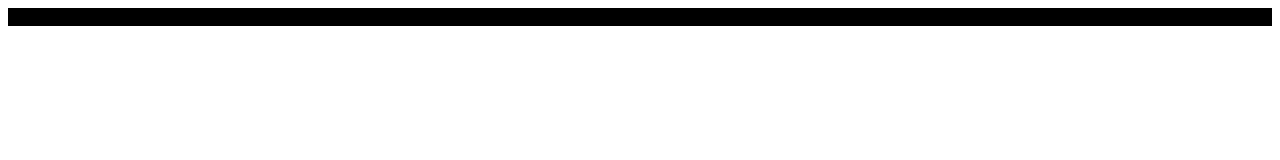
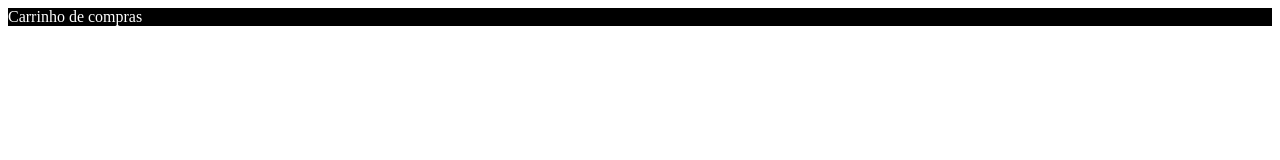
Before and after one commit to ElBayano/cart, a React (Vite) app: page / in a window 1280 px wide. Shown: the top 160 px of the page. Built offline with nearby package versions, Linux system fonts and the light colour scheme.

Commit message:
feat: criação do header

```diff
--- a/src/components/header/header.jsx
+++ b/src/components/header/header.jsx
@@ -2,7 +2,7 @@ import React from "react";
 import {HeaderStyle} from "./header.style"
 function Header() {
     return(
-        <HeaderStyle>Ok</HeaderStyle>
+        <HeaderStyle>Carrinho de compras</HeaderStyle>
     )
 
 }
--- a/src/components/header/header.style.js
+++ b/src/components/header/header.style.js
@@ -3,4 +3,5 @@ import styled from 'styled-components'
 
 export const HeaderStyle = styled.header`
     background-color: black;
+    color: white;
 `
--- a/src/main.jsx
+++ b/src/main.jsx
@@ -1,6 +1,7 @@
 import React from 'react'
 import ReactDOM from 'react-dom/client'
 import App from './App.jsx'
+
 
 ReactDOM.createRoot(document.getElementById('root')).render(
   <React.StrictMode>
```
Also changed, not shown: src/index.css (deleted, +0 -15 lines), src/main.css (added, +20 -0 lines).
